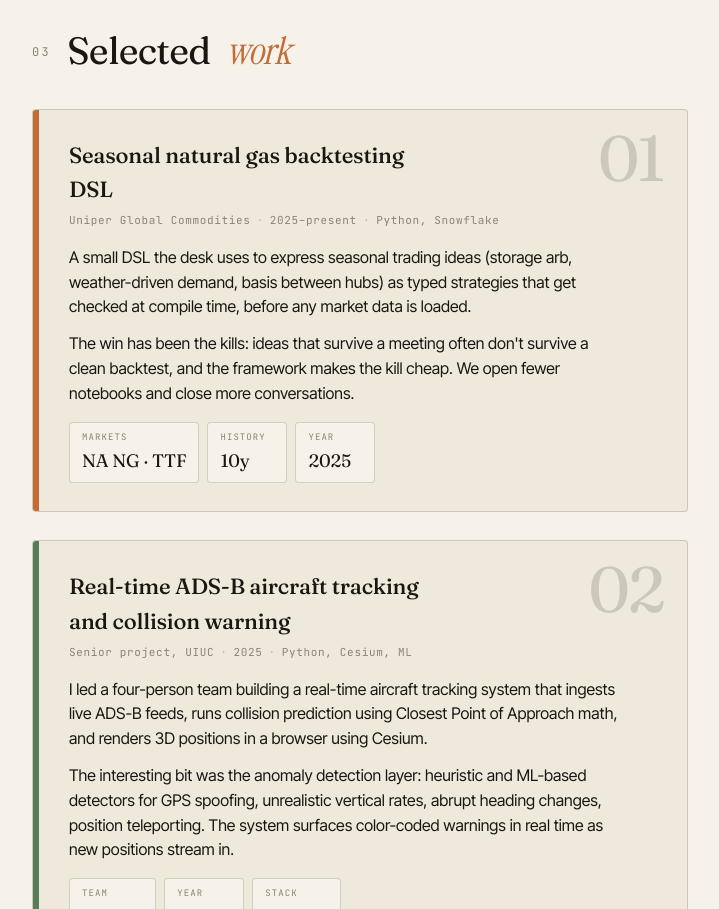
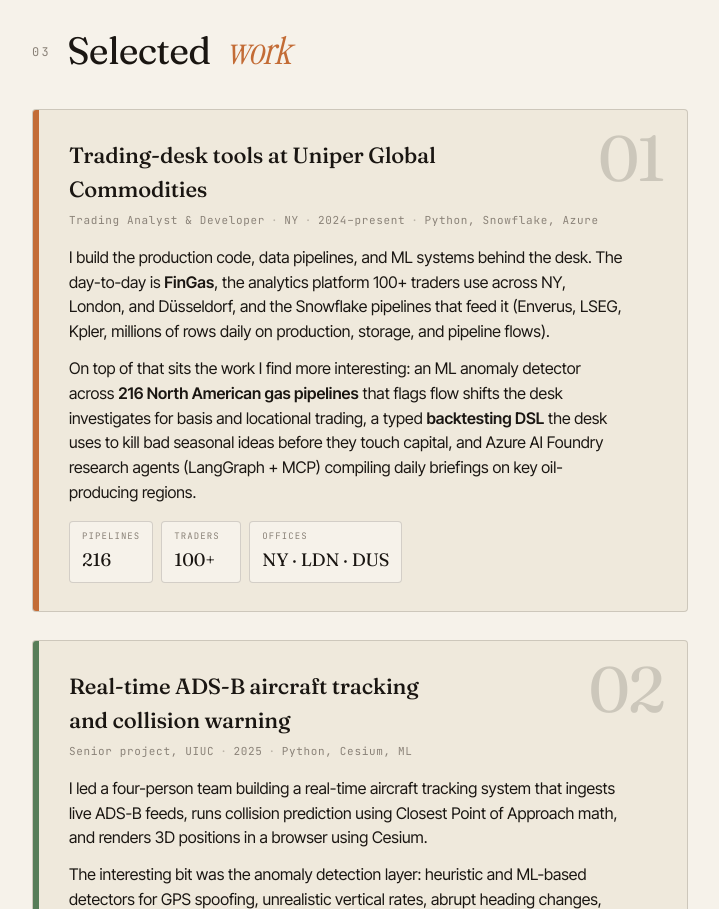
Before and after one commit to kaanyigit-repo/kaanyigit-com, a Next.js app: page / in a window 1280 px wide. Shown: the part 2700-3609 px from the top of the page, without its empty margins (280-999 px from the left). Built offline with nearby package versions, Linux system fonts and the light colour scheme.

Commit message:
content(home): replace backtester card with combined uniper trading-desk card

```diff
--- a/components/DocumentSiteV4.tsx
+++ b/components/DocumentSiteV4.tsx
@@ -225,33 +225,39 @@
           <div className="doc4-projects">
             <article className="doc4-card c1">
               <span className="doc4-card-num">01</span>
-              <h3>Seasonal natural gas backtesting DSL</h3>
+              <h3>Trading-desk tools at Uniper Global Commodities</h3>
               <div className="doc4-card-tag">
-                Uniper Global Commodities<span className="dot">·</span>2025–present
-                <span className="dot">·</span>Python, Snowflake
+                Trading Analyst &amp; Developer<span className="dot">·</span>NY
+                <span className="dot">·</span>2024–present
+                <span className="dot">·</span>Python, Snowflake, Azure
               </div>
               <p>
-                A small DSL the desk uses to express seasonal trading ideas (storage arb,
-                weather-driven demand, basis between hubs) as typed strategies that get checked
-                at compile time, before any market data is loaded.
+                I build the production code, data pipelines, and ML systems behind the desk.
+                The day-to-day is <strong>FinGas</strong>, the analytics platform 100+ traders
+                use across NY, London, and Düsseldorf, and the Snowflake pipelines that feed it
+                (Enverus, LSEG, Kpler, millions of rows daily on production, storage, and
+                pipeline flows).
               </p>
               <p>
-                The win has been the kills: ideas that survive a meeting often don&apos;t survive
-                a clean backtest, and the framework makes the kill cheap. We open fewer notebooks
-                and close more conversations.
+                On top of that sits the work I find more interesting: an ML anomaly detector
+                across <strong>216 North American gas pipelines</strong> that flags flow shifts
+                the desk investigates for basis and locational trading, a typed{" "}
+                <strong>backtesting DSL</strong> the desk uses to kill bad seasonal ideas before
+                they touch capital, and Azure AI Foundry research agents (LangGraph + MCP)
+                compiling daily briefings on key oil-producing regions.
               </p>
               <div className="doc4-card-stats">
                 <div className="doc4-stat">
-                  <span className="doc4-stat-k">Markets</span>
-                  <span className="doc4-stat-v">NA NG · TTF</span>
+                  <span className="doc4-stat-k">Pipelines</span>
+                  <span className="doc4-stat-v">216</span>
                 </div>
                 <div className="doc4-stat">
-                  <span className="doc4-stat-k">History</span>
-                  <span className="doc4-stat-v">10y</span>
+                  <span className="doc4-stat-k">Traders</span>
+                  <span className="doc4-stat-v">100+</span>
                 </div>
                 <div className="doc4-stat">
-                  <span className="doc4-stat-k">Year</span>
-                  <span className="doc4-stat-v">2025</span>
+                  <span className="doc4-stat-k">Offices</span>
+                  <span className="doc4-stat-v">NY · LDN · DUS</span>
                 </div>
               </div>
             </article>
```
